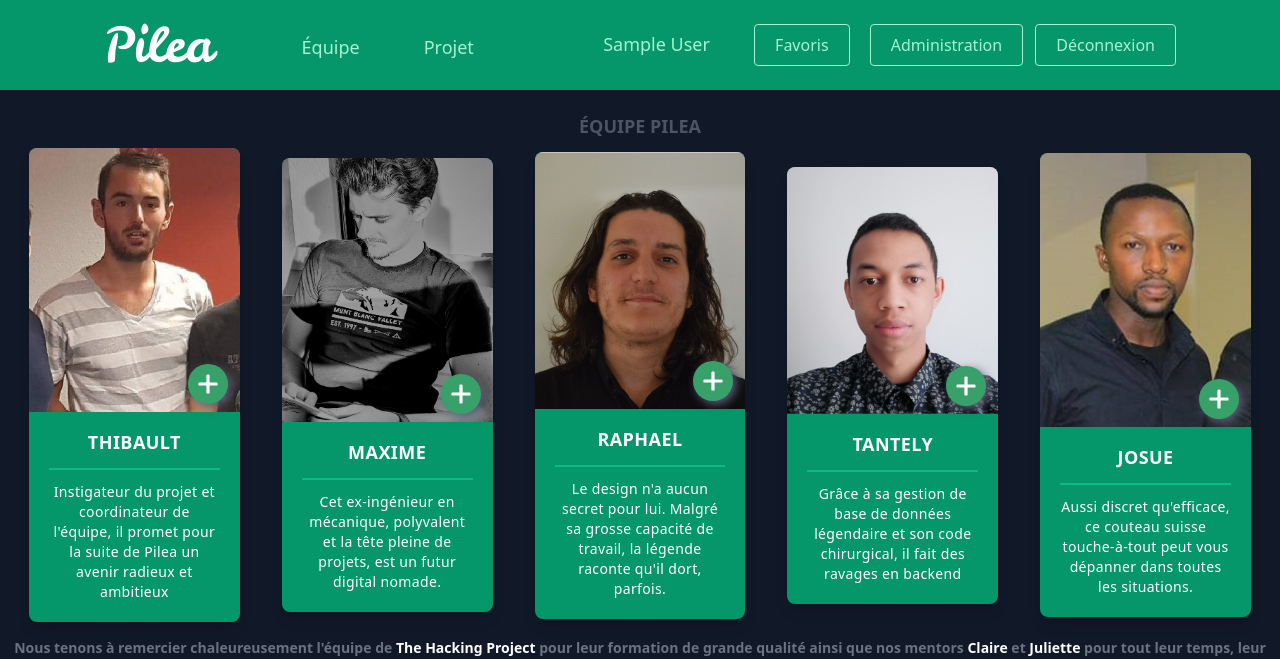
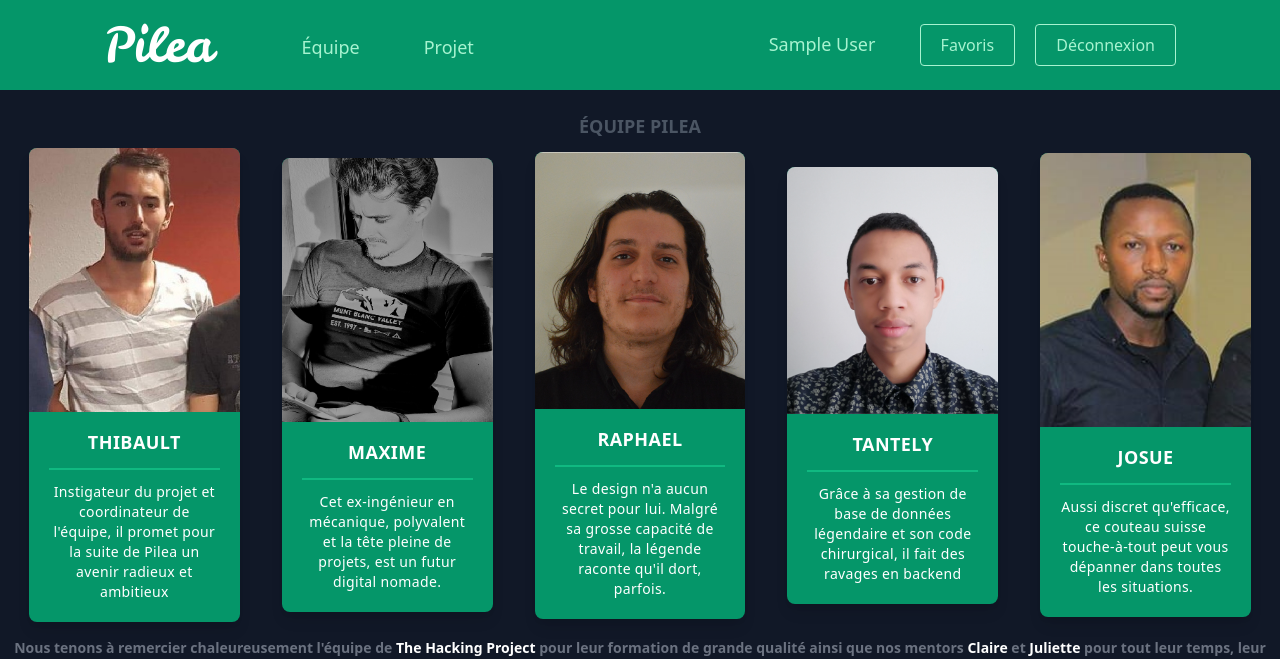
Before and after one commit to Redfact/pilea, a Rails app: page /team in a window 1280 px wide. Shown: the top 659 px of the page. Run offline with Rails 7, Linux system fonts and the light colour scheme; the visitor is signed in with stand-in values (Sample User, id 1); style sheets or scripts are compiled from the project's sources; parts of the project's set-up code (start-up, migrations or seed data) failed here and were passed over; some libraries are stand-ins or nearby versions.

Commit message:
ÉQUIPE & PROJET Fixes #64

```diff
--- a/app/views/layouts/application.html.erb
+++ b/app/views/layouts/application.html.erb
@@ -43,7 +43,7 @@
               <%= link_to "#{current_user.first_name} #{current_user.last_name}", user_path(current_user), class: "block mt-4 lg:inline-block lg:mt-0 text-green-200 text-lg hover:text-white lg:mr-10 sm:mr-0" %>
             <% end %>
             <%= link_to "Favoris", selections_path, class: "inline-block text-base px-5 py-3 leading-none border rounded text-green-200 border-green-200 hover:border-transparent hover:text-green-600 hover:bg-green-200 mt-4 mr-4 lg:mt-0" %>
-            <%= link_to "Administration", root_path, class: "inline-block text-base px-5 py-3 leading-none border rounded text-green-200 border-green-200 hover:border-transparent hover:text-green-600 hover:bg-green-200 mt-4 mr-2 lg:mt-0" %>
+            <%# <%= link_to "Administration", root_path, class: "inline-block text-base px-5 py-3 leading-none border rounded text-green-200 border-green-200 hover:border-transparent hover:text-green-600 hover:bg-green-200 mt-4 mr-2 lg:mt-0" %>
             <%= link_to "Déconnexion", destroy_user_session_path, :method => :delete, class: "inline-block text-base px-5 py-3 leading-none border rounded text-green-200 border-green-200 hover:border-transparent hover:text-green-600 hover:bg-green-200 mt-4 lg:mt-0" %>
           <% else %>
             <%= link_to "Inscription", new_user_registration_path, class: "inline-block text-base px-5 py-3 leading-none border rounded text-green-200 border-green-200 hover:border-transparent hover:text-green-600 hover:bg-green-200 mt-4 mr-2 lg:mt-0" %>
--- a/app/views/statics/team.html.erb
+++ b/app/views/statics/team.html.erb
@@ -40,11 +40,11 @@ Thibault
         <div class="relative">
           <%= image_tag(('team_thibault.jpg'), class: "w-full") %>
           <div class="text-right tracking-wide absolute w-full -mt-12 -ml-3">
-            <button class="p-1 rounded-full transition ease-in duration-200 focus:outline-none">
+            <%# <button class="p-1 rounded-full transition ease-in duration-200 focus:outline-none">
               <a title="Contact" href="https://thehackingproject.org">
                 <svg viewBox="0 0 20 20" enable-background="new 0 0 20 20" class="w-8 h-8"><path fill="#FFFFFF" d="M16,10c0,0.553-0.048,1-0.601,1H11v4.399C11,15.951,10.553,16,10,16c-0.553,0-1-0.049-1-0.601V11H4.601,C4.049,11,4,10.553,4,10c0-0.553,0.049-1,0.601-1H9V4.601C9,4.048,9.447,4,10,4c0.553,0,1,0.048,1,0.601V9h4.399,C15.952,9,16,9.447,16,10z"/></svg>
               </a>
-            </button>
+            </button> %>
           </div>
         </div>
         <div class="py-4 px-5 text-center tracking-wide">
@@ -65,11 +65,11 @@ Thibault
         <div class="relative">
           <%= image_tag(('team_maxime.jpg'), class: "w-full") %>
           <div class="text-right tracking-wide absolute w-full -mt-12 -ml-3">
-            <button class="p-1 rounded-full transition ease-in duration-200 focus:outline-none">
+            <%# <button class="p-1 rounded-full transition ease-in duration-200 focus:outline-none">
               <a title="Contact" href="https://thehackingproject.org">
                 <svg viewBox="0 0 20 20" enable-background="new 0 0 20 20" class="w-8 h-8"><path fill="#FFFFFF" d="M16,10c0,0.553-0.048,1-0.601,1H11v4.399C11,15.951,10.553,16,10,16c-0.553,0-1-0.049-1-0.601V11H4.601,C4.049,11,4,10.553,4,10c0-0.553,0.049-1,0.601-1H9V4.601C9,4.048,9.447,4,10,4c0.553,0,1,0.048,1,0.601V9h4.399,C15.952,9,16,9.447,16,10z"/></svg>
               </a>
-            </button>
+            </button> %>
           </div>
         </div>
         <div class="py-4 px-5 text-center tracking-wide">
@@ -90,11 +90,11 @@ Thibault
         <div class="relative">
           <%= image_tag(('team_raphael.jpg'), class: "w-full") %>
           <div class="text-right tracking-wide absolute w-full -mt-12 -ml-3">
-            <button class="p-1 rounded-full transition ease-in duration-200 focus:outline-none">
+            <%# <button class="p-1 rounded-full transition ease-in duration-200 focus:outline-none">
               <a title="Contact" href="https://thehackingproject.org">
                 <svg viewBox="0 0 20 20" enable-background="new 0 0 20 20" class="w-8 h-8"><path fill="#FFFFFF" d="M16,10c0,0.553-0.048,1-0.601,1H11v4.399C11,15.951,10.553,16,10,16c-0.553,0-1-0.049-1-0.601V11H4.601,C4.049,11,4,10.553,4,10c0-0.553,0.049-1,0.601-1H9V4.601C9,4.048,9.447,4,10,4c0.553,0,1,0.048,1,0.601V9h4.399,C15.952,9,16,9.447,16,10z"/></svg>
               </a>
-            </button>
+            </button> %>
           </div>
         </div>
         <div class="py-4 px-5 text-center tracking-wide">
@@ -115,11 +115,11 @@ Thibault
         <div class="relative">
           <%= image_tag(('team_tantely.jpg'), class: "w-full") %>
           <div class="text-right tracking-wide absolute w-full -mt-12 -ml-3">
-            <button class="p-1 rounded-full transition ease-in duration-200 focus:outline-none">
+            <%# <button class="p-1 rounded-full transition ease-in duration-200 focus:outline-none">
               <a title="Contact" href="https://thehackingproject.org">
                 <svg viewBox="0 0 20 20" enable-background="new 0 0 20 20" class="w-8 h-8"><path fill="#FFFFFF" d="M16,10c0,0.553-0.048,1-0.601,1H11v4.399C11,15.951,10.553,16,10,16c-0.553,0-1-0.049-1-0.601V11H4.601,C4.049,11,4,10.553,4,10c0-0.553,0.049-1,0.601-1H9V4.601C9,4.048,9.447,4,10,4c0.553,0,1,0.048,1,0.601V9h4.399,C15.952,9,16,9.447,16,10z"/></svg>
               </a>
-            </button>
+            </button> %>
           </div>
         </div>
         <div class="py-4 px-5 text-center tracking-wide">
@@ -140,11 +140,11 @@ Thibault
         <div class="relative">
           <%= image_tag(('team_josue.jpg'), class: "w-full") %>
           <div class="text-right tracking-wide absolute w-full -mt-12 -ml-3">
-            <button class="p-1 rounded-full transition ease-in duration-200 focus:outline-none">
+            <%# <button class="p-1 rounded-full transition ease-in duration-200 focus:outline-none">
               <a title="Contact" href="https://thehackingproject.org">
                 <svg viewBox="0 0 20 20" enable-background="new 0 0 20 20" class="w-8 h-8"><path fill="#FFFFFF" d="M16,10c0,0.553-0.048,1-0.601,1H11v4.399C11,15.951,10.553,16,10,16c-0.553,0-1-0.049-1-0.601V11H4.601,C4.049,11,4,10.553,4,10c0-0.553,0.049-1,0.601-1H9V4.601C9,4.048,9.447,4,10,4c0.553,0,1,0.048,1,0.601V9h4.399,C15.952,9,16,9.447,16,10z"/></svg>
               </a>
-            </button>
+            </button> %>
           </div>
         </div>
         <div class="py-4 px-5 text-center tracking-wide">
```
